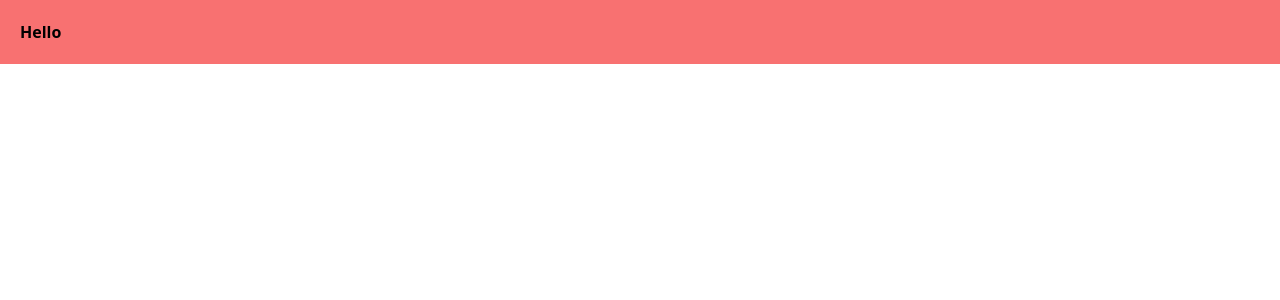
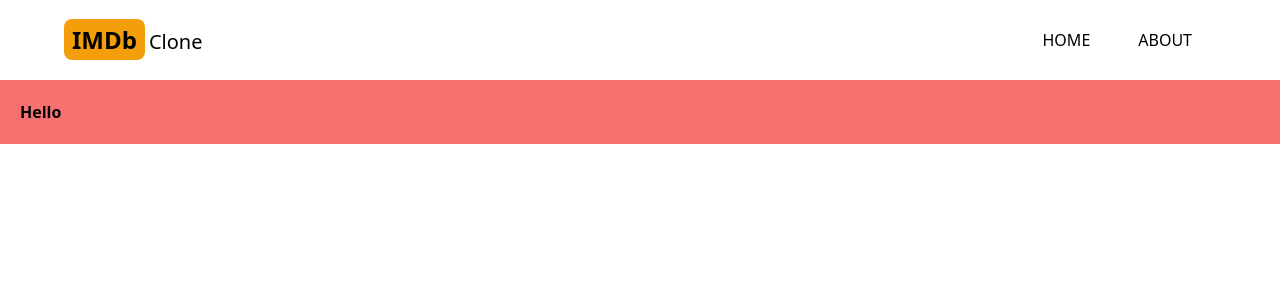
Before and after one commit to jagathbotheju/imdb-movies, a Next.js app: page / in a window 1280 px wide. Shown: the top 300 px of the page. Built offline with nearby package versions, Linux system fonts and the light colour scheme.

Commit message:
create header basic

```diff
--- /dev/null
+++ b/app/components/Header.jsx
@@ -0,0 +1,25 @@
+import Link from "next/link";
+import React from "react";
+import { AiFillHome } from "react-icons/ai";
+import { BsFillInfoCircleFill } from "react-icons/bs";
+import MenuItem from "./MenuItem";
+
+export default function Header() {
+  return (
+    <>
+      <div className="flex max-w-6xl sm:mx-auto items-center py-6 justify-between">
+        <Link href="/">
+          <h2 className="text-2xl">
+            <span className="font-bold bg-amber-500 py-1 px-2 rounded-lg mr-1">IMDb</span>
+            <span className="text-xl hidden sm:inline">Clone</span>
+          </h2>
+        </Link>
+        <div className="flex">
+
+        <MenuItem title="HOME" address="/" Icon={AiFillHome} />
+        <MenuItem title="ABOUT" address="/about" Icon={BsFillInfoCircleFill} />
+        </div>
+      </div>
+    </>
+  );
+}
--- /dev/null
+++ b/app/components/MenuItem.jsx
@@ -0,0 +1,13 @@
+import Link from 'next/link'
+import React from 'react'
+
+export default function MenuItem({title,address,Icon}) {
+  return (
+    <>
+        <Link href={address} className='mx-4 lg:mx-6 hover:text-amber-600'>
+            <Icon className='text-2xl sm:hidden'/>
+            <p className='hidden sm:inline my-2'>{title}</p>
+            </Link>
+    </>
+  )
+}
--- a/app/layout.js
+++ b/app/layout.js
@@ -1,3 +1,4 @@
+import Header from './components/Header'
 import './globals.css'
 
 export const metadata = {
@@ -8,7 +9,10 @@
 export default function RootLayout({ children }) {
   return (
     <html lang="en">
-      <body>{children}</body>
+      <body>
+        <Header/>
+        {children}
+        </body>
     </html>
   )
 }
--- a/package.json
+++ b/package.json
@@ -13,7 +13,8 @@
     "eslint-config-next": "13.2.4",
     "next": "13.2.4",
     "react": "18.2.0",
-    "react-dom": "18.2.0"
+    "react-dom": "18.2.0",
+    "react-icons": "^4.8.0"
   },
   "devDependencies": {
     "autoprefixer": "^10.4.14",
```
Also changed, not shown: 1 other file (tests, documents, lock files or other folders).
